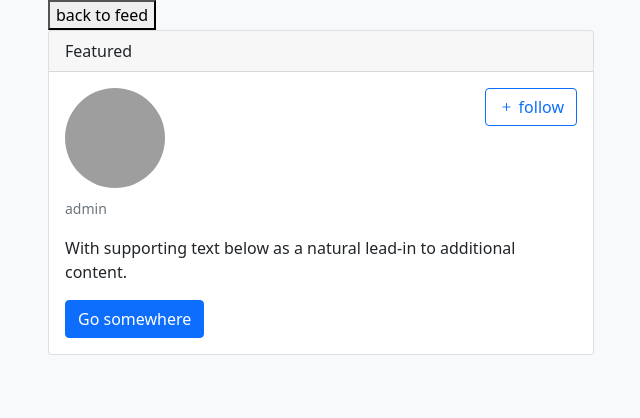
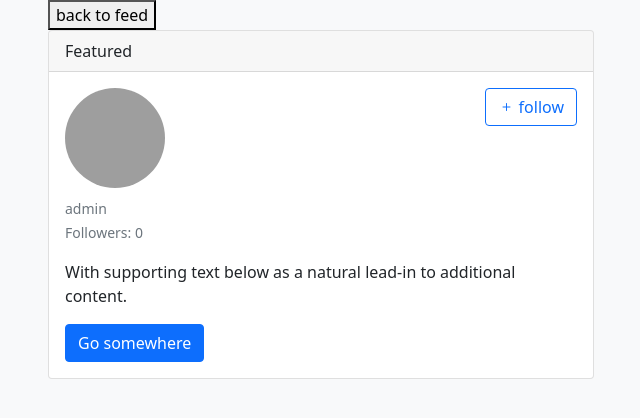
Before and after one commit to rcoffie/simple-socail-, a Django app: page /profile/4/ in a window 1280 px wide. Shown: the top 418 px of the page, without its empty margins (319-959 px from the left). Run offline with Django 4.2, Linux system fonts and the light colour scheme; data comes from the database, SQL or seed files in the repository; both versions use the stored data as it was after the commit; parts of the project's set-up code (start-up, migrations or seed data) failed here and were passed over; some libraries are stand-ins or nearby versions; grey boxes are pictures that could not be loaded.

Commit message:
working on user follow button

```diff
--- a/account_engine/models.py
+++ b/account_engine/models.py
@@ -10,6 +10,7 @@ class Profile(models.Model):
     bio = models.TextField(max_length=500, blank=True)
     location = models.CharField(max_length=30, blank=True)
     birth_date = models.DateField(null=True, blank=True)
+    followers = models.ManyToManyField(User, related_name='followers')
     photo = models.ImageField(
         default="default.jpg", upload_to="profile_pics/%Y/%m/%d/", blank=True
     )
--- a/account_engine/urls.py
+++ b/account_engine/urls.py
@@ -9,6 +9,8 @@ urlpatterns = [
     path('profile/<int:pk>/',views.profile,name="profile"),
     path('user-logout/',views.user_logout, name="user_logout"),
     path('password-change2/',views.password_change, name="password_change2"),
+    path('add-follower/<int:pk>/',views.add_follower, name='add_follower'),
+    path('remove-follwer/<int:pk>/',views.remove_follower, name='remove_follower')
 
 
 
--- a/account_engine/views.py
+++ b/account_engine/views.py
@@ -79,8 +79,17 @@ def edit_profile(request):
 def profile(request, pk):
     profile = get_object_or_404(Profile, pk=pk)
     user = profile.user
+    followers = profile.followers.all()
+    total_followers = followers.count()
     posts = Post.objects.filter(user=user).order_by('-date')
-    context = {'user':user,'posts':posts,'profile':profile,}
+    if total_followers == 0:
+        is_follower = False
+    for follower in followers:
+        if follower == request.user:
+            is_follower =True
+        else:
+            is_follower = False
+    context = {'user':user,'posts':posts,'profile':profile,'followers':followers,'total_followers':total_followers,'is_follower':is_follower}
 
     return render(request, 'account_engine/profile.html',context)
 
@@ -135,3 +144,14 @@ def password_change(request):
     return render(
         request, "account_engine/password_reset/password_change.html", {"form": form}
     )
+
+
+def add_follower(request, pk):
+    profile = get_object_or_404(Profile, pk=pk)
+    profile.followers.add(request.user)
+    return redirect('profile', pk=profile.pk)
+
+def remove_follower(request, pk):
+    profile = get_object_or_404(Profile, pk=pk)
+    profile.followers.remove(request.user)
+    return redirect('profile', pk=profile.pk)
--- a/post_engine/models.py
+++ b/post_engine/models.py
@@ -10,6 +10,8 @@ class Post(models.Model):
     image = models.ImageField(upload_to = 'post_images', blank=True,null=True)
     date = models.DateTimeField(auto_now_add=True)
 
+    ordering = ['-date']
+
     def __str__(self):
         return self.user.username
 
--- a/templates/account_engine/profile.html
+++ b/templates/account_engine/profile.html
@@ -14,13 +14,27 @@
     <div class=" clearfix">
       <img src="{{profile.photo.url}}" class="rounded-circle mx-auto d-block float-start" alt=" profile image " width="100" height="100" >
 
+      {% if user != request.user %}
+      {% if is_follower %}
+      <form class="" action="{% url 'remove_follower' profile.id %}" method="POST">
+        {% csrf_token %}
+        <button type="submit" class="btn btn-outline-primary float-end"> <i class="bi bi-plus"></i> following </button>
+      </form>
 
-      <button type="button" class="btn btn-outline-primary float-end"> <i class="bi bi-plus"></i> follow</button>
+      {%else%}
+      <form class="" action="{% url 'add_follower' profile.id %}" method="POST">
+          {% csrf_token %}
+          <button type="submit" class="btn btn-outline-primary float-end"> <i class="bi bi-plus"></i> follow</button>
+      </form>
+
+      {% endif %}
+
+      {% endif %}
     </div>
     <h5 class="card-title"> {{user.firstname }} {{user.last_name }} </h5>
 
     <p>  <small class="text-muted">
-      {{user.username}}
+      {{user.username}} <br>Followers: {{total_followers}}
     </small>
 </p>
     <p class="card-text">With supporting text below as a natural lead-in to additional content.</p>
```
Also changed, not shown: account_engine/migrations/0004_profile_followers.py (added), db.sqlite3.
